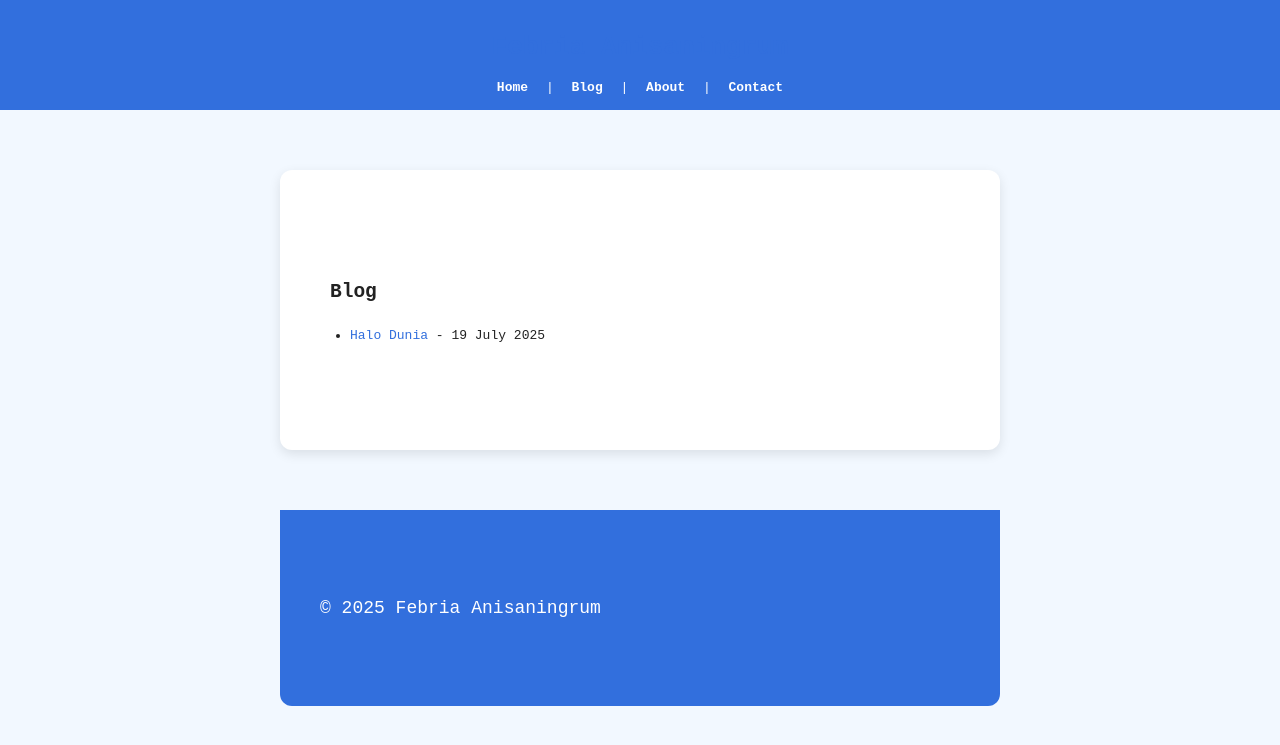
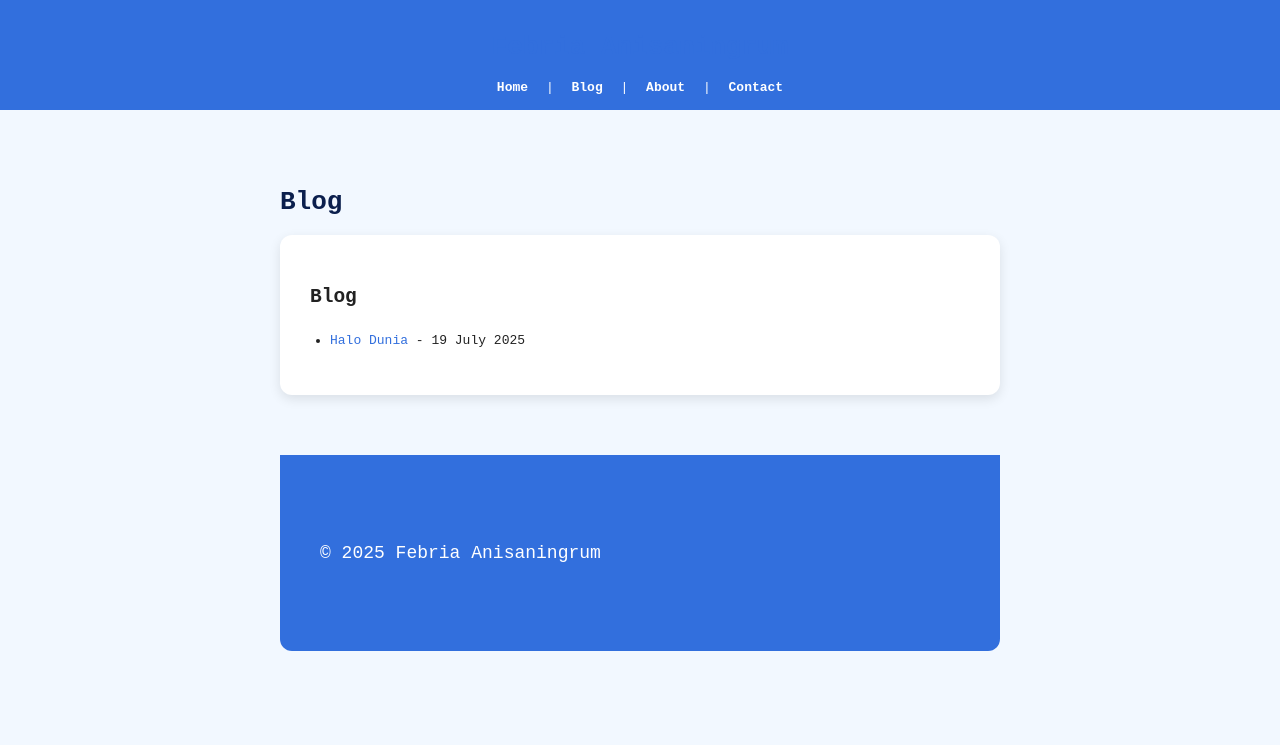
Before and after one commit to febriaanisa/profil, a Jekyll site: the page built from blog.md, in a window 1280 px wide. Shown: the top 745 px of the page. Built offline with Jekyll 4.4.1, drawn with Linux system fonts in a browser that asks for light colours.

Commit message:
siap update

```diff
--- a/_layouts/default.html
+++ b/_layouts/default.html
@@ -8,7 +8,6 @@
 <body>
 
   <header>
-
     <h1><a href="{{ '/' | relative_url }}">{{ site.title }}</a></h1>
     <nav>
       <a href="{{ '/' | relative_url }}">Home</a> |
@@ -16,11 +15,11 @@
       <a href="{{ '/about' | relative_url }}">About</a> |
       <a href="{{ '/contact' | relative_url }}">Contact</a>
     </nav>
-
   </header>
 
   <main>
     <div class="container">
+      <h1>{{ page.title }}</h1> <!-- Judul halaman di luar post-body -->
       <article class="post-body">
         {{ content }}
       </article>
--- a/blog.md
+++ b/blog.md
@@ -3,14 +3,12 @@ layout: default
 title: Blog
 ---
 
-<div class="container">
-  <h1>{{ page.title }}</h1>
+<h1>{{ page.title }}</h1>
 
-  <ul>
-    {% for post in site.posts %}
+<ul>
+  {% for post in site.posts %}
     <li>
       <a href="{{ post.url }}">{{ post.title }}</a> - {{ post.date | date: "%d %B %Y" }}
     </li>
-    {% endfor %}
-  </ul>
-</div>
+  {% endfor %}
+</ul>
```
Lines whose indentation alone changed are shown as unchanged.
